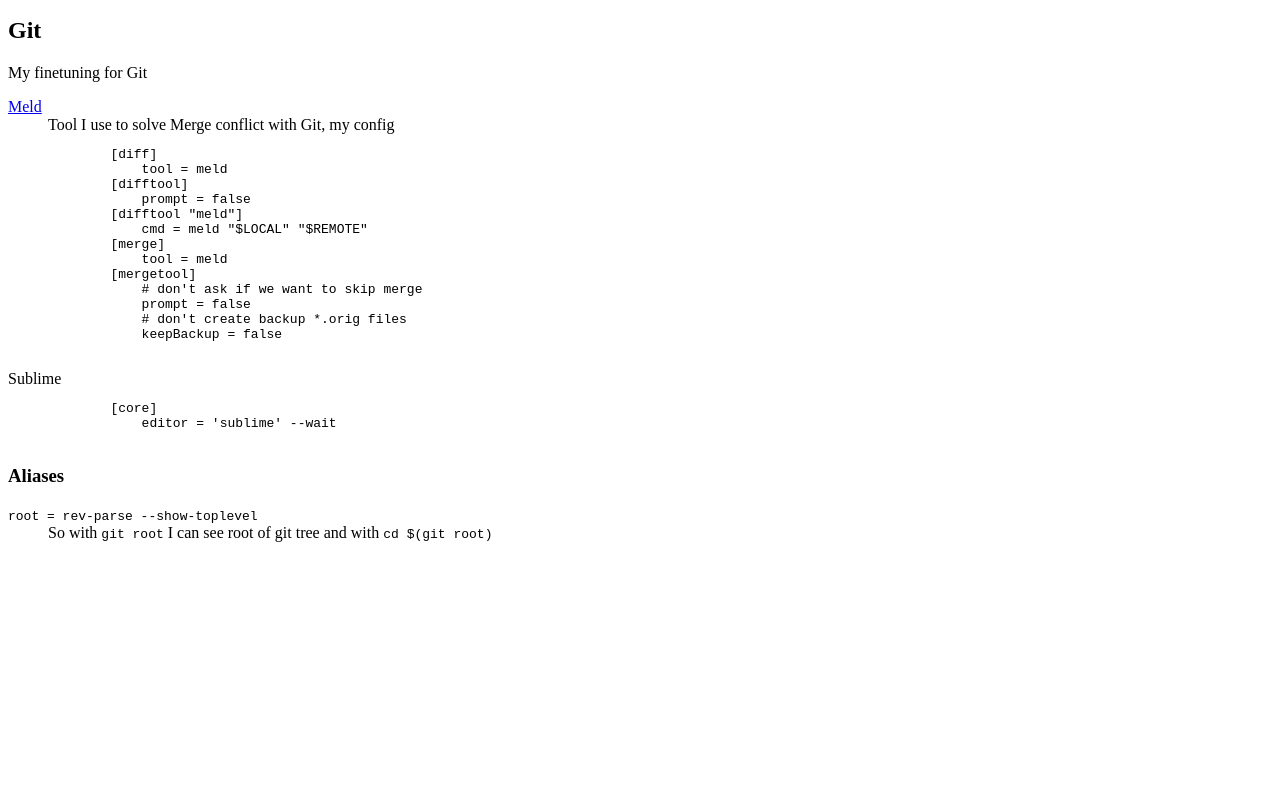
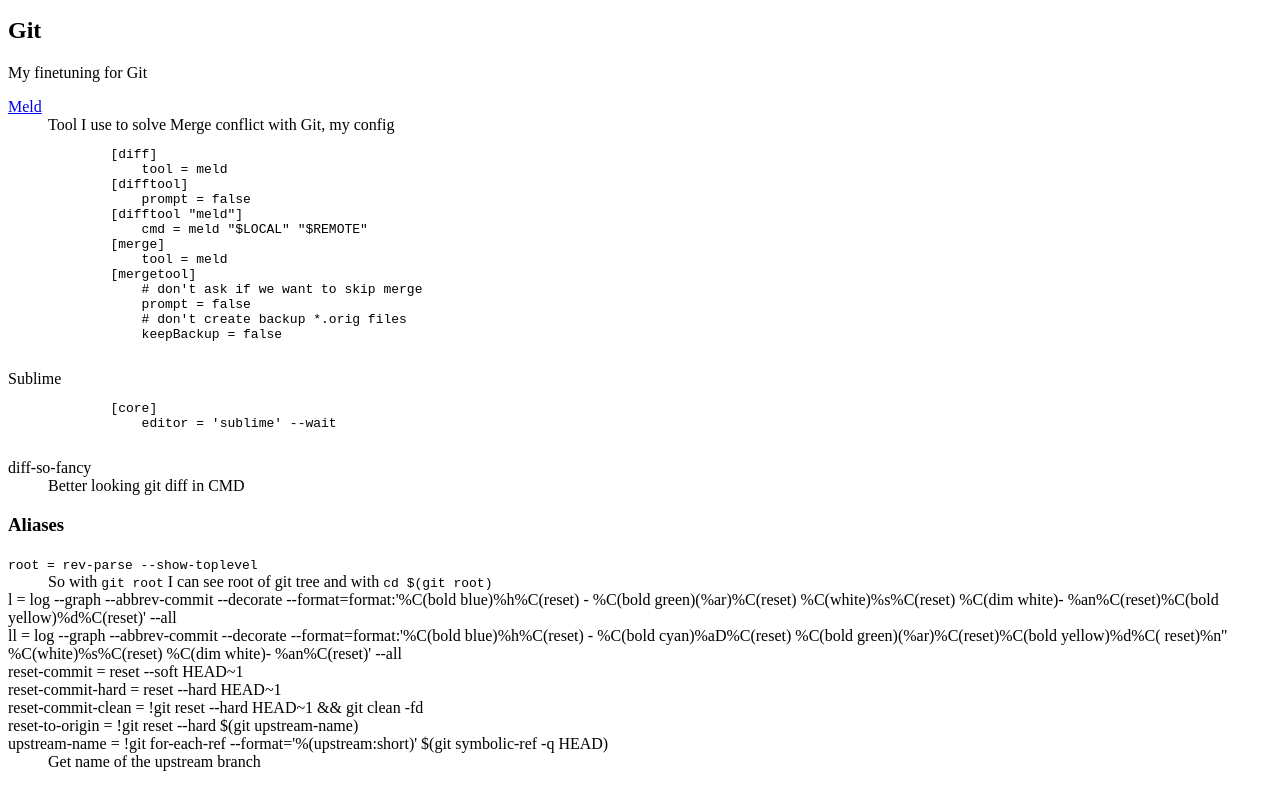
Before and after one commit to bmoelans/bmoelans.github.io, a plain HTML site: page index.html in a window 1280 px wide. Shown: the part 691-1478 px from the top of the page. Before the commit the page ends 1249 px from the top, so only its background shows below. Drawn offline with Linux system fonts and the light colour scheme.

Commit message:
Add some git aliases

```diff
--- a/index.html
+++ b/index.html
@@ -101,12 +101,30 @@
             editor = 'sublime' --wait
         </pre>
     </dd>
+
+    <dt><a href-"https://github.com/so-fancy/diff-so-fancy">diff-so-fancy</a></dt>
+    <dd>Better looking git diff in CMD</dd>
+
 </dl>
 
 <h3>Aliases</h3>
 <dl>
     <dt><tt>root = rev-parse --show-toplevel</tt></dt>
     <dd>So with <tt>git root</tt> I can see root of git tree and with <tt>cd $(git root)</tt></dd>
+
+    <dt>l = log --graph --abbrev-commit --decorate --format=format:'%C(bold blue)%h%C(reset) - %C(bold green)(%ar)%C(reset) %C(white)%s%C(reset) %C(dim white)- %an%C(reset)%C(bold yellow)%d%C(reset)' --all<dt>
+    <dd></dd>
+
+    <dt>ll = log --graph --abbrev-commit --decorate --format=format:'%C(bold blue)%h%C(reset) - %C(bold cyan)%aD%C(reset) %C(bold green)(%ar)%C(reset)%C(bold yellow)%d%C(  reset)%n''          %C(white)%s%C(reset) %C(dim white)- %an%C(reset)' --all</dt>
+    <dd></dd>
+
+    <dt>reset-commit = reset --soft HEAD~1</dt><dd></dd>
+    <dt>reset-commit-hard = reset --hard HEAD~1      </dt><dd></dd>
+    <dt>reset-commit-clean = !git reset --hard HEAD~1 && git clean -fd</dt><dd></dd>
+    <dt>reset-to-origin = !git reset --hard $(git upstream-name)</dt><dd></dd>
+
+    <dt>upstream-name = !git for-each-ref --format='%(upstream:short)' $(git symbolic-ref -q HEAD)</dt>
+    <dd>Get name of the upstream branch</dd>
 </section>
 </body>
 </html>
```
